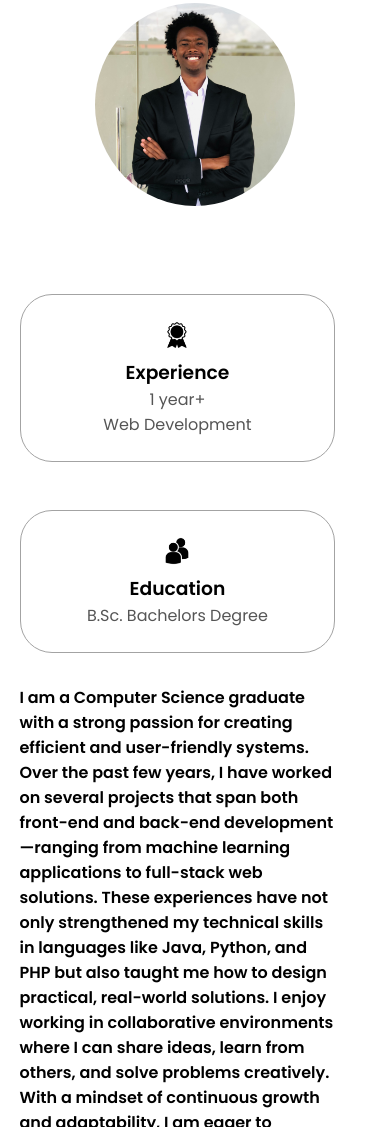
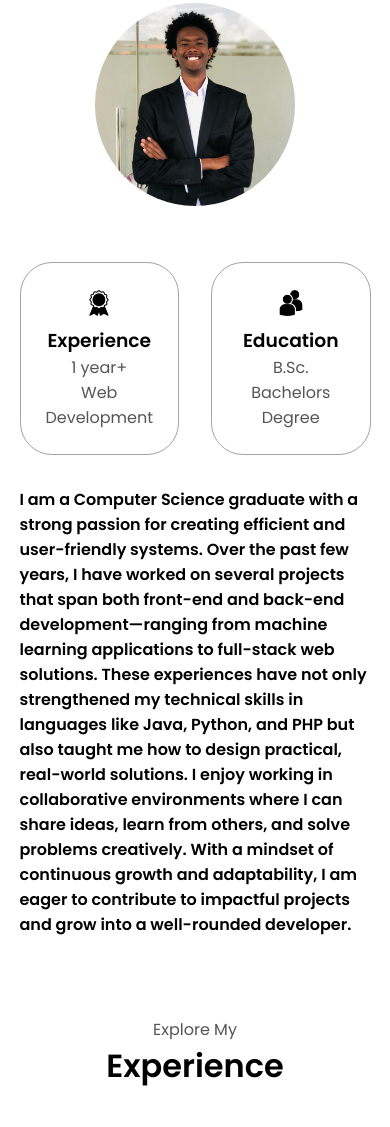
Before and after one commit to ephraimyared/Ephraim-Yared-Portifolio, a plain HTML site: page index.html in a window 390 px wide. Shown: the part 873-2000 px from the top of the page. Drawn offline with Linux system fonts and the light colour scheme.

Commit message:
style.css

```diff
--- a/style.css
+++ b/style.css
@@ -268,32 +268,10 @@ section {
 }
 
 .about-containers {
-  display: flex;
-  gap: 3rem;
-  align-items: center;
-  justify-content: center;
-  padding: 2rem 0;
+  gap: 2rem;
+  margin-bottom: 2rem;
+  margin-top: 2rem;
 }
-@media (max-width: 900px) {
-  #about .section-container {
-    flex-direction: column;
-    text-align: center;
-    gap: 2rem;
-  }
-
-  section {
-    margin: 0 2rem;
-  }
-
-  .about-details-container {
-    max-width: 90%;
-  }
-
-  .section__pic-container img {
-    width: 250px;
-  }
-}
-
 
 .about-details-container {
   justify-content: center;
@@ -329,6 +307,7 @@ section {
   gap: 4rem;
   height: 80%;
 }
+
 @media screen and (max-width: 600px) {
   .section__pic-container {
     width: 80%;             /* take up most of the screen width */
@@ -348,7 +327,6 @@ section {
     object-fit: cover;
   }
 }
-
 
 /* EXPERIENCE SECTION - UPDATED FOR SPACING */
 
```
